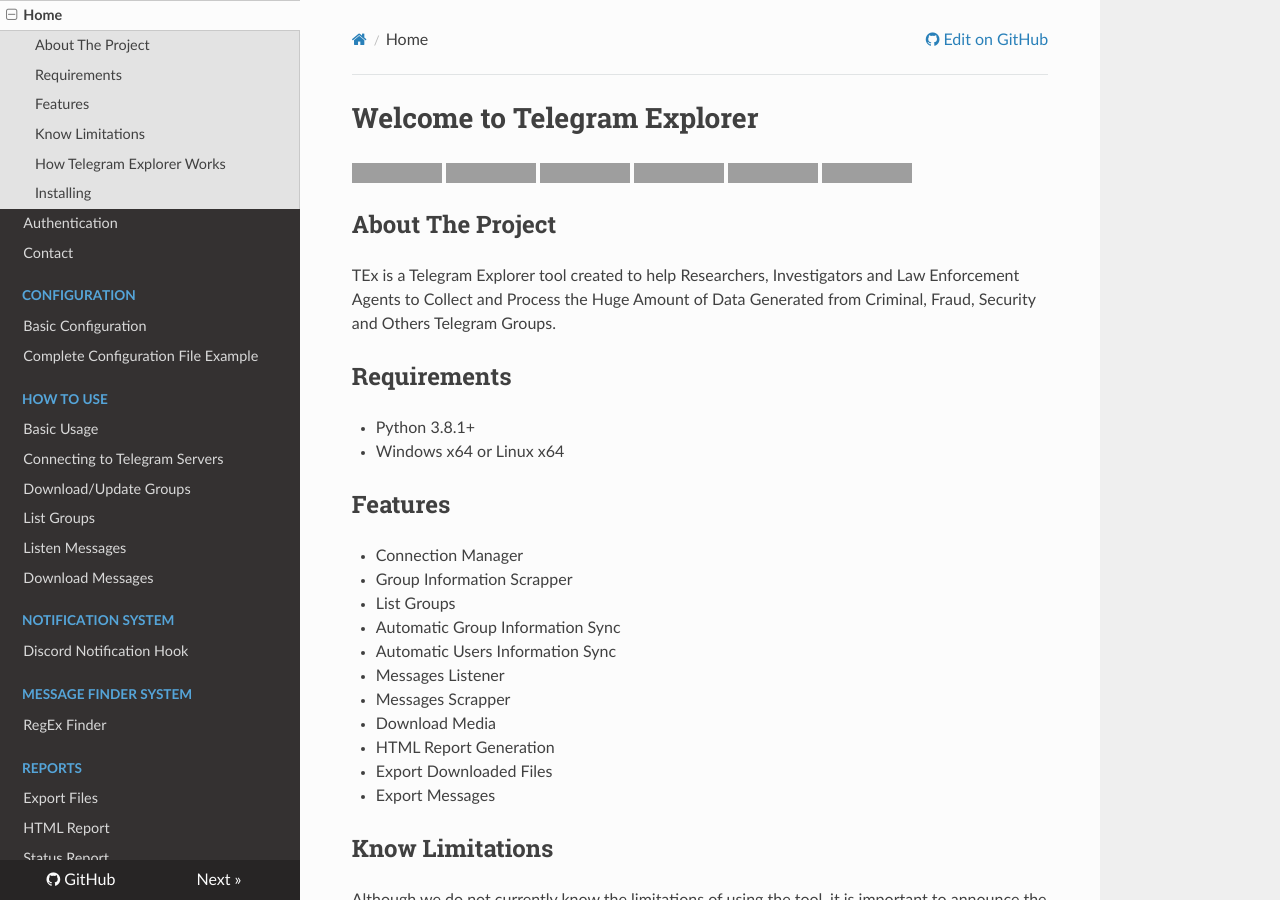
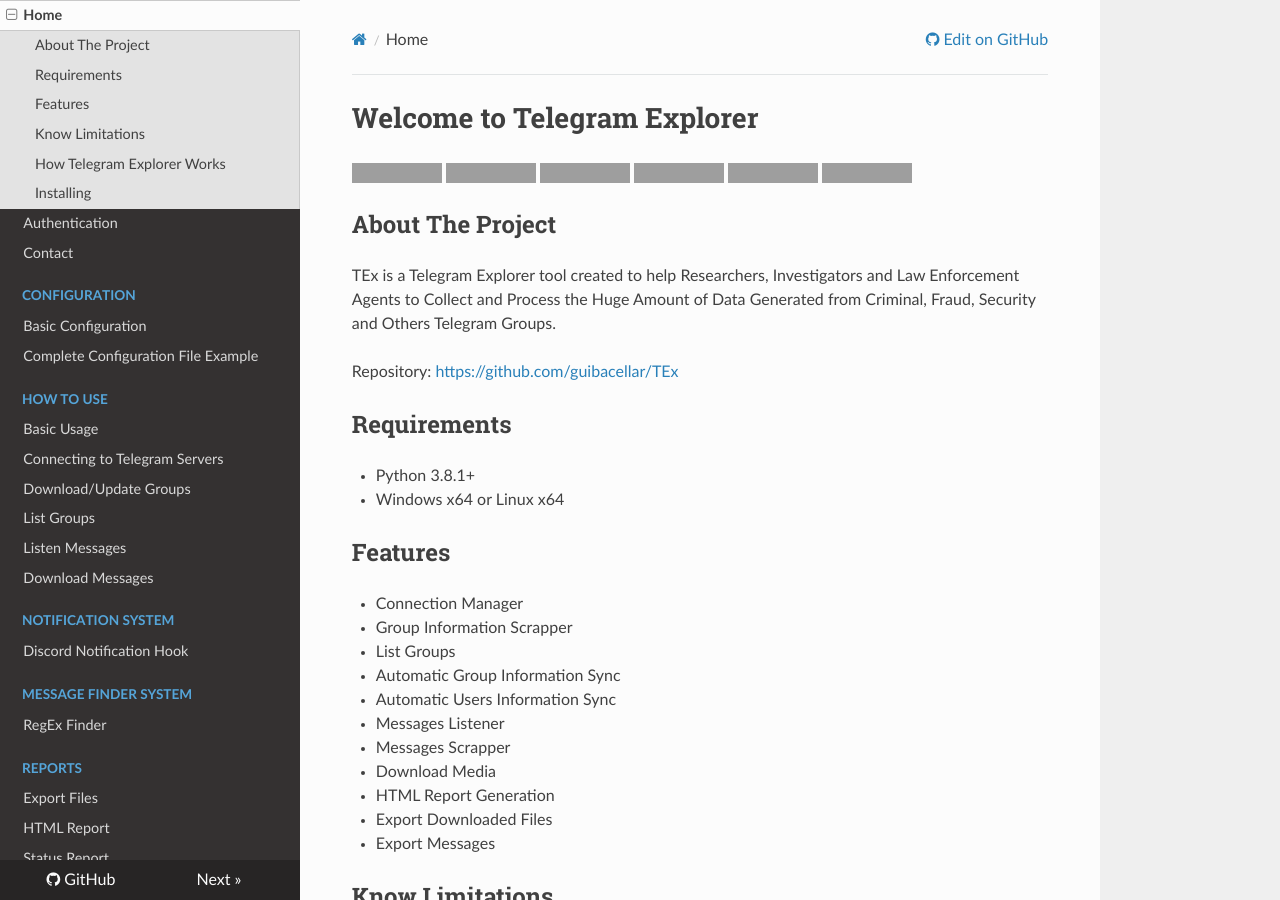
Before and after one commit to guibacellar/TEx, an MkDocs documentation site: the page built from docs/index.md, in a window 1280 px wide and 900 px high, cut to the strip 0-900 px from the top of the window. Built offline with MkDocs 1.6.1, drawn with Linux system fonts in a browser that asks for light colours; nearby versions of some CDN libraries; some of the changed lines change nothing that is shown; grey boxes are pictures that could not be loaded.

Commit message:
Added More Documentation
Signed-off-by: Guilherme Bacellar Moralez <guibacellar@gmail.com>

```diff
--- a/docs/index.md
+++ b/docs/index.md
@@ -11,6 +11,8 @@
 ## About The Project
 
 TEx is a Telegram Explorer tool created to help Researchers, Investigators and Law Enforcement Agents to Collect and Process the Huge Amount of Data Generated from Criminal, Fraud, Security and Others Telegram Groups.
+
+Repository: [https://github.com/guibacellar/TEx](https://github.com/guibacellar/TEx)
 
 <!-- REQUIREMENTS -->
 ## Requirements
```
